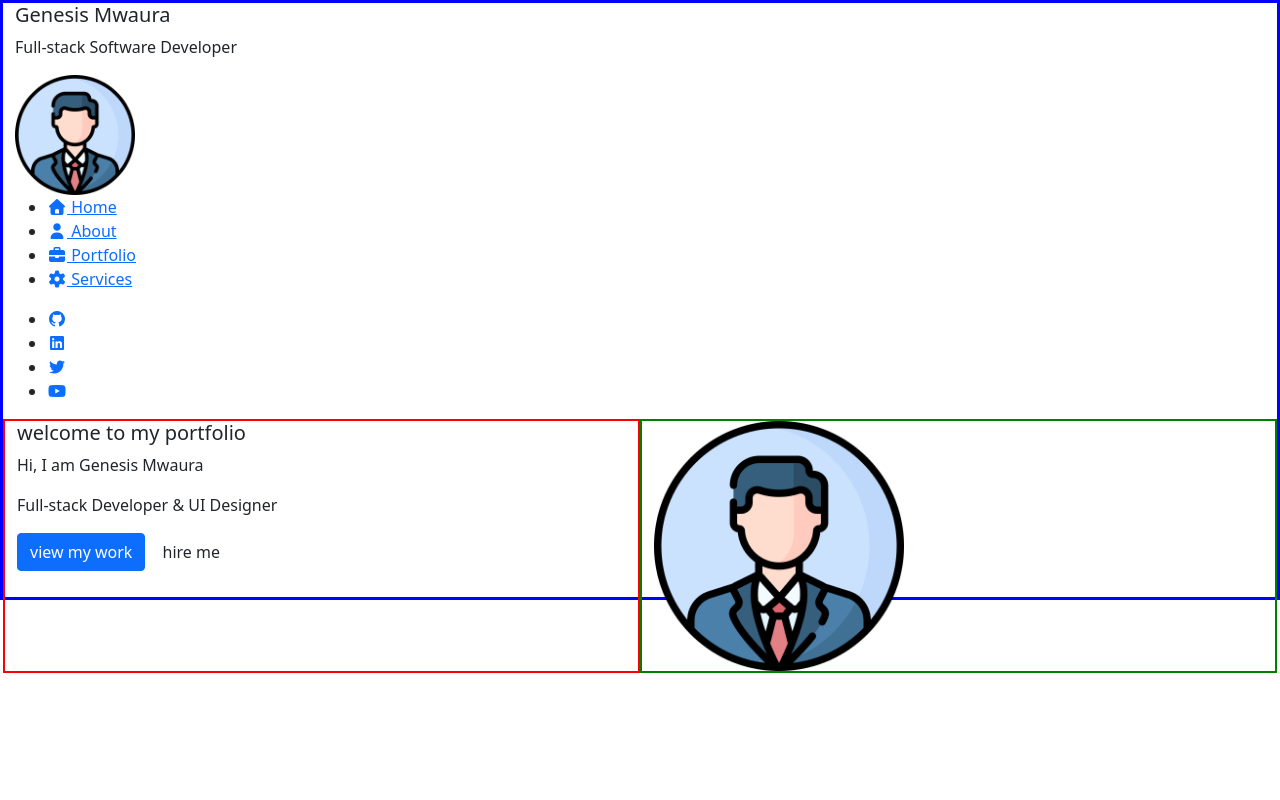
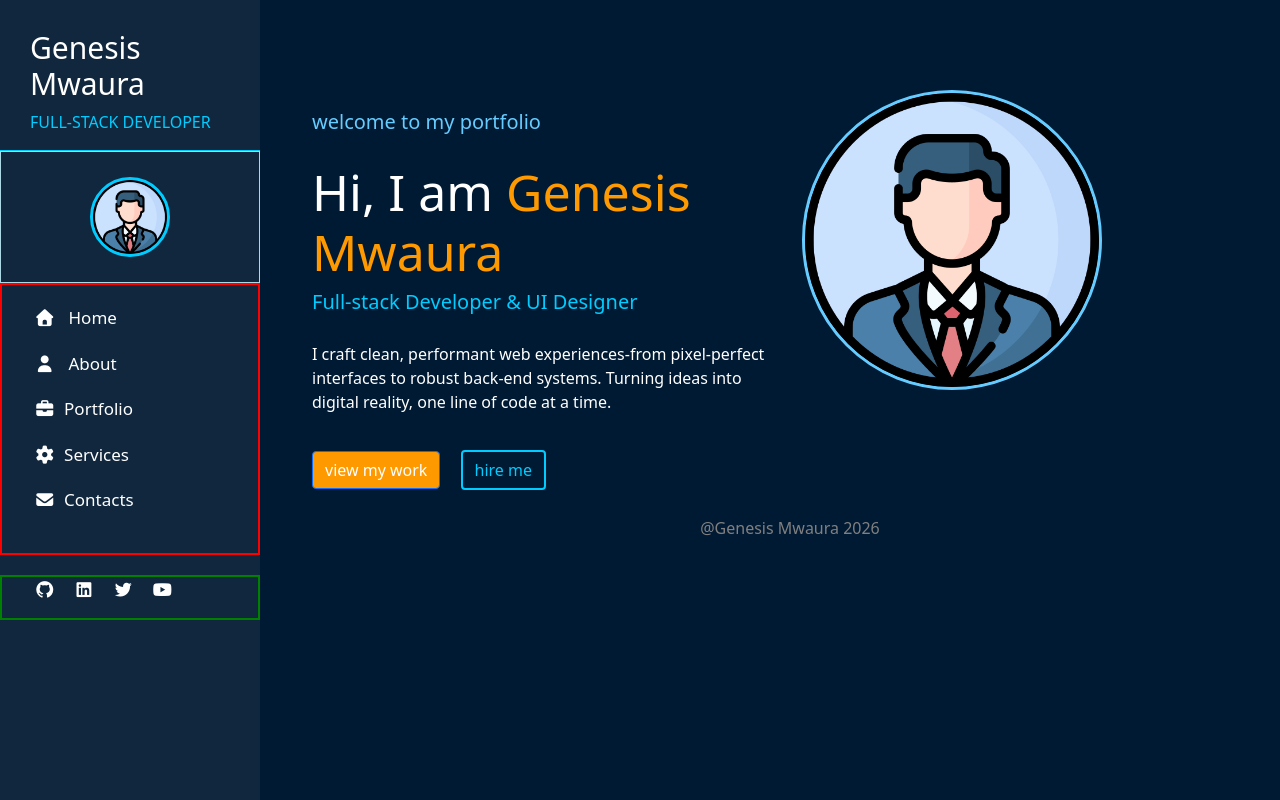
Before and after one commit to TheeGreat-GMN/genesis_profile, a plain HTML site: page index.html in a window 1280 px wide. Drawn offline with nearby package versions, Linux system fonts and the light colour scheme.

Commit message:
style the sidebar and added the about page

```diff
--- /dev/null
+++ b/css/style.css
@@ -0,0 +1,155 @@
+:root{
+    --white-color: #ffffff;
+    --orange-color: #ff9900;
+    --cyan-color: #00ccff;
+    --dark-blue-color:#001a33;
+    --light-blue-color:#10273e;
+}
+body{
+    min-height: 100vh;
+    background-color: var(--dark-blue-color);
+    color: var(--white-color);
+}
+/*sidebar */
+.sidebar{
+    min-height: 100vh;
+    background-color:var(--light-blue-color);
+    width: 260px;
+    position: fixed;
+    z-index: 1;
+    left: 0px;
+    padding-top: 30px;
+    padding-left: 0px;
+
+
+}
+.barnd-name-h5{
+    font-size: 30px;
+}
+
+.brand-name-paragraph{
+    color: var(--cyan-color);
+    text-transform: uppercase;
+}
+
+.side{
+    list-style-type: none;
+}
+.side li{
+    /*border: 2px solid red;*/
+    margin-bottom: 20px;
+}
+.side a{
+    color: var(--white-color);
+    font-size: 17px;
+    text-decoration: none;
+}
+.side-menu{
+    padding-top: 20px;
+    padding-bottom: 20px;
+}
+.side-menu-items{
+    border: spx solid red;
+    margin-bottom:
+}
+
+/*end of side bar */
+.main-body{
+    padding-left:300px;
+
+}
+
+.col-sm-6{
+    padding-top: 80px;
+
+}
+
+.name{
+    color:#ff9900
+}
+
+.h{
+    padding-bottom: 20px;
+    padding-top: 20px;
+    color: #66ccff;
+}
+.row{
+    padding-top: 10px;
+}
+
+.brand-image{
+    width: 300px;
+    height: 300px;
+    border: 3px solid#66ccff;
+    border-radius: 50%;
+}
+.brand-logo{
+    padding-top: 25px;
+    padding-bottom: 25px;
+}
+
+.brand-sidebar-image{
+    height: 80px;
+    width: 80px;
+    border-width: 2spx;
+    border-color: var(--cyan-color);
+    border-style: solid;
+    border-radius: 50%;
+}
+.btn-primary{
+    background-color:var(--orange-color);
+
+}
+
+.btn-hire{
+    background-color:var(--dark-blue-color);
+    border: 2px solid var(--cyan-color);
+    margin-right: 50px;
+}
+
+.icons{
+    list-style-type: none;
+    display: flex;
+    flex-direction: row;
+    gap: 18px;
+}
+.icons a{
+    color: var(--white-color);
+    font-size: 17px;
+}
+
+.brand-name{
+    border-bottom: 1px solid var(--cyan-color);
+    padding-left: 30px;
+}
+
+.footer-paragraph{
+    color: #808080;
+}
+
+.get-to-know-me-paragraph{
+    text-transform: uppercase;
+    letter-spacing: 4px;
+    color: var(--cyan-color);
+}
+
+.about-me-h6{
+    font-size: 32px;
+}
+
+.me-span-text{
+    color: var(--orange-color)
+}
+
+.get-to-know-me{
+    padding-top: 20px;
+}
+
+.hi{
+    font-size: 50px;
+}
+
+.social-media{
+    border: 2px solid green;
+     margin-top: 20px;
+}
--- a/index.html
+++ b/index.html
@@ -1,53 +1,59 @@
 <!DOCTYPE html>
-<html>
     <head>
         <title>Genesis</title>
-        <link rel="icon" type="image/png" href="favicon/profile.png">
+        <link rel="icon" type="image/png" href="favicon/logoo.png">
         <link href="https://cdn.jsdelivr.net/npm/bootstrap@5.0.2/dist/css/bootstrap.min.css" rel="stylesheet" integrity="sha384-EVSTQN3/azprG1Anm3QDgpJLIm9Nao0Yz1ztcQTwFspd3yD65VohhpuuCOmLASjC" crossorigin="anonymous">
         <script src="https://cdn.jsdelivr.net/npm/@popperjs/core@2.9.2/dist/umd/popper.min.js" integrity="sha384-IQsoLXl5PILFhosVNubq5LC7Qb9DXgDA9i+tQ8Zj3iwWAwPtgFTxbJ8NT4GN1R8p" crossorigin="anonymous"></script>
         <script src="https://cdn.jsdelivr.net/npm/bootstrap@5.0.2/dist/js/bootstrap.min.js" integrity="sha384-cVKIPhGWiC2Al4u+LWgxfKTRIcfu0JTxR+EQDz/bgldoEyl4H0zUF0QKbrJ0EcQF" crossorigin="anonymous"></script>
         <link rel="stylesheet" href="https://cdnjs.cloudflare.com/ajax/libs/font-awesome/7.3.1/css/all.min.css" integrity="sha512-QeR2VH+lsBE5LSAe1Q5EnTBbe7XTBubt8dG93Y7gidSgdMCr8nVqKcfKAMyN96SV8KDbZVTDXChatu5G2KQGzg==" crossorigin="anonymous" referrerpolicy="no-referrer">
+        <link rel="stylesheet" href="css/style.css">
     </head>
     <body>
         <!--container-->
-        <div class="container-fluid" style="border:3px solid blue;height:600px">
+        <div  class="container-fluid" style="height:600px" >
               <!--sidebar-->
             <div class="sidebar">
                     <!--brand name-->
                     <div class="brand-name">
-                          <h5>Genesis Mwaura</h5>
-                          <p>Full-stack Software Developer</p>
+                          <h5 class="barnd-name-h5" >Genesis Mwaura</h5>
+                          <p class="brand-name-paragraph">Full-stack Developer</p>
                     </div>
 
                     <!--brand logo-->
-                    <div class="brand-logo">
-                      <img src="logo/logo.png" height="120px" width="120px" alt="profile-image">
+                    <div class="brand-logo" style="border: 1px solid lightblue;">
+                      <center><img src="logo/logo.png" alt="profile-image" class="brand-sidebar-image"></center>
                     </div>
 
                     <!--side menu links-->
-                    <div class="side-menu">
-                        <ul>
+                    <div class="side-menu" style="border: 2px solid red;">
+                        <ul class="side">
                             <li>
                                 <a href="index.html">
-                                    <i class="fa-solid fa-house"></i> Home
+                                    <i class="fa-solid fa-house"></i> &nbsp; Home
                                 </a>
                             </li>
 
                             <li>
                                 <a href="about.html">
-                                    <i class="fa-solid fa-user"></i> About
+                                    <i class="fa-solid fa-user"></i> &nbsp; About
                                 </a>
                             </li>
 
                             <li>
                                 <a href="portfolio.html">
-                                    <i class="fa-solid fa-briefcase"></i> Portfolio
+                                    <i class="fa-solid fa-briefcase"></i>&nbsp; Portfolio
                                 </a>
                             </li>
 
                             <li>
                                 <a href="services.html">
-                                    <i class="fa-solid fa-gear"></i> Services
+                                    <i class="fa-solid fa-gear"></i>&nbsp; Services
+                                </a>
+                            </li>
+
+                            <li>
+                                <a href="contact.html">
+                                    <i class="fa-solid fa-envelope"></i>&nbsp; Contacts
                                 </a>
                             </li>
                         </ul>
@@ -55,25 +61,22 @@
 
                     <!--social media icons-->
                     <div class="social-media">
-                        <ul>
+                        <ul class="icons">
                             <li>
                                 <a href="#">
                                     <i  class="fa-brands fa-github"></i>
                                 </a>
                             </li>
-
                             <li>
                                 <a href="#">
                                     <i class="fa-brands fa-linkedin"></i>
                                 </a>
                             </li>
-
                             <li>
                                 <a href="#">
                                     <i class="fa-brands fa-twitter"></i>
                                 </a>
                             </li>
-
                             <li>
                                 <a href="#">
                                     <i class="fa-brands fa-youtube"></i>
@@ -86,26 +89,42 @@
             <!--main body-->
             <div class="main-body">
                 <div class="row">
-                    <div class="col-sm-6" style="border:2px solid red">
-                        <h5>welcome to my portfolio</h5>
-                        <p>Hi, I am Genesis Mwaura</p>
-                        <p>Full-stack Developer & UI Designer</p>
+                    <div class="col-sm-6">
+                        <h5 class="h">welcome to my portfolio</h5>
+                        <h1 class="hi">Hi, I am <span class="name">Genesis Mwaura</span></h1>
+                        <h5 style="color: #00ccff">Full-stack Developer & UI Designer</h5>
+                        <p style="padding-top: 20px; padding-bottom:20px;">I craft clean, performant web experiences-from pixel-perfect
+                            interfaces to robust back-end systems. Turning ideas into
+                            digital reality, one line of code at a time.</p>
 
-                        <a href="portfolio.html" class="btn btn-primary">
+                        <a style="color: #ffffff" href="portfolio.html" class="btn btn-primary me-3">
                             view my work
                         </a>
-                        <a href="#" class="btn btn primary">
+                        <a style=color:#00ccff; href="#" class="btn btn-hire">
                             hire me
                         </a>
                     </div>
-                    <div class="col-sm-6" style="border:2px solid green">
-                        <img src="images/logo.png " height="250px" width="250px" alt="profile-image">
+                    <div class="col-sm-6">
+                        <img class="brand-image"src="images/logo.png " height="300px" width="300px" alt="profile-image">
+                    </div>
+                </div>
+
+            </section>
+             <section class="footer">
+                    <div class="row">
+                        <div>
+                            <div class="col-sm-12">
+                                <p>
+                                    <center class="footer-paragraph">
+                                        @Genesis Mwaura 2026
+                                    </center>
+                                </p>
                             </div>
                         </div>
                     </div>
+                </section>
+
             </div>
-
-
         </div>
     </body>
 </html>
```
Also changed, not shown: about.html (added, +152 -0 lines), favicon/logoo.png (added), favicon/profile.png (deleted), images/logoo.png (added), logo/logoo.png (added). Lines whose indentation alone changed are shown as unchanged.
